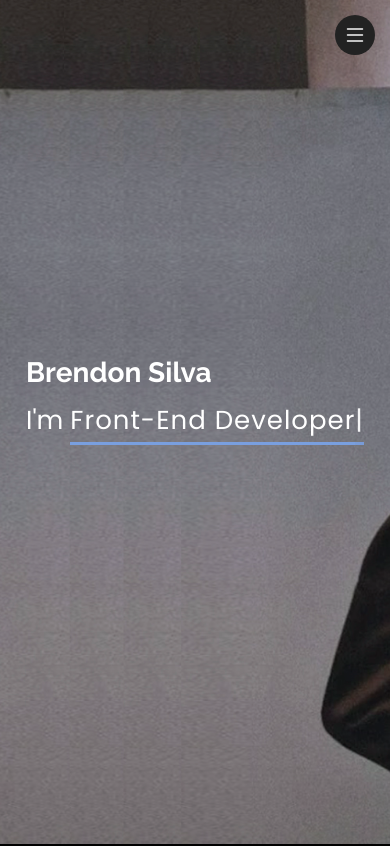
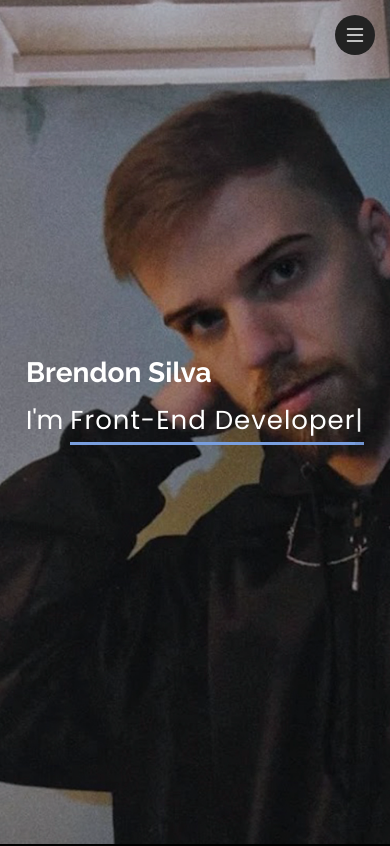
Before and after one commit to BrendonSSilva/brendon, a plain HTML site: page index.html in a window 390 px wide. Shown: the top 846 px of the page. Drawn offline with nearby package versions, Linux system fonts and the light colour scheme.

```diff
--- a/assets/css/style.css
+++ b/assets/css/style.css
@@ -230,9 +230,15 @@ h6 {
 #hero {
   width: 100%;
   height: 100vh;
-  background: url("../img/eu2.jpg") left center;
+  background: url("../img/eu2.jpg") center;
   background-size: cover;
   background-repeat: no-repeat;
+ background-color: #000;
+}
+@media(max-width:1200px) {
+  #hero{
+    background-repeat: no-repeat;
+  }
 }
 
 
```
